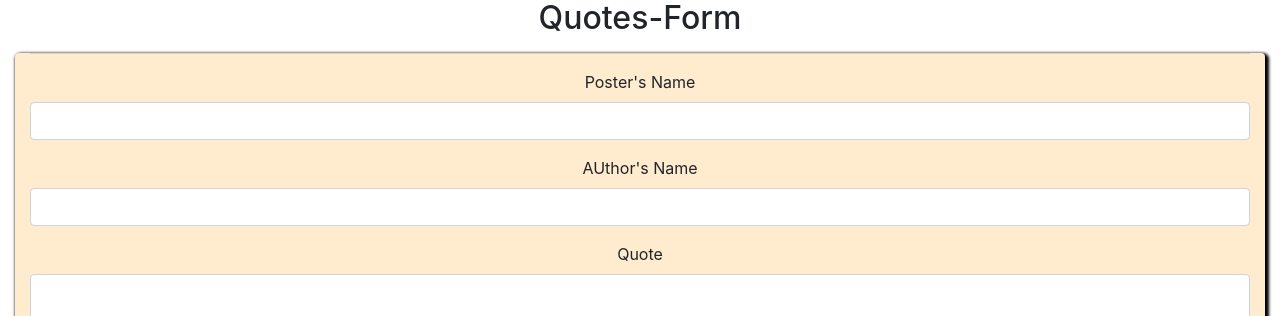
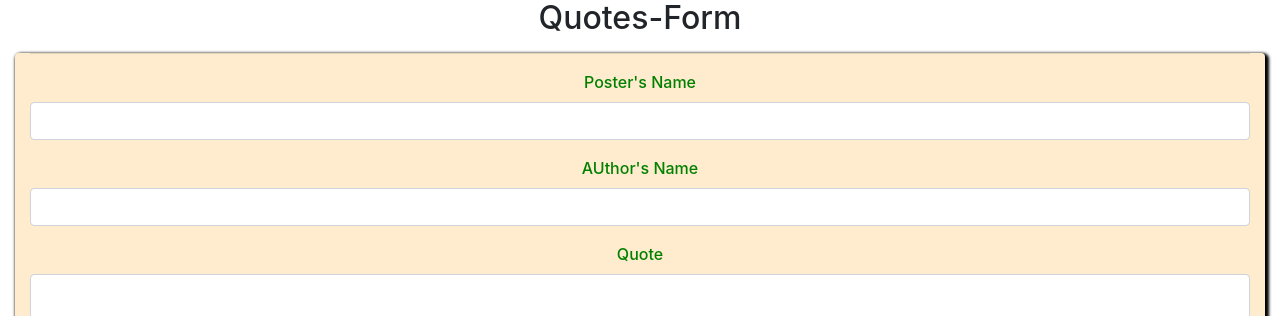
Before and after one commit to han254/quote-app, an Angular app: page / in a window 1280 px wide. Shown: the part 396-712 px from the top of the page. Built offline with nearby package versions, Linux system fonts and the light colour scheme.

Commit message:
style: style the labels

```diff
--- a/src/app/quote-form/quote-form.component.css
+++ b/src/app/quote-form/quote-form.component.css
@@ -5,3 +5,8 @@
   box-shadow: 2px 2px 3px 2px black;
   margin-bottom: 5%;
 }
+label{
+    text-align: center;
+    color: green;
+    font-weight:500;
+}
```
